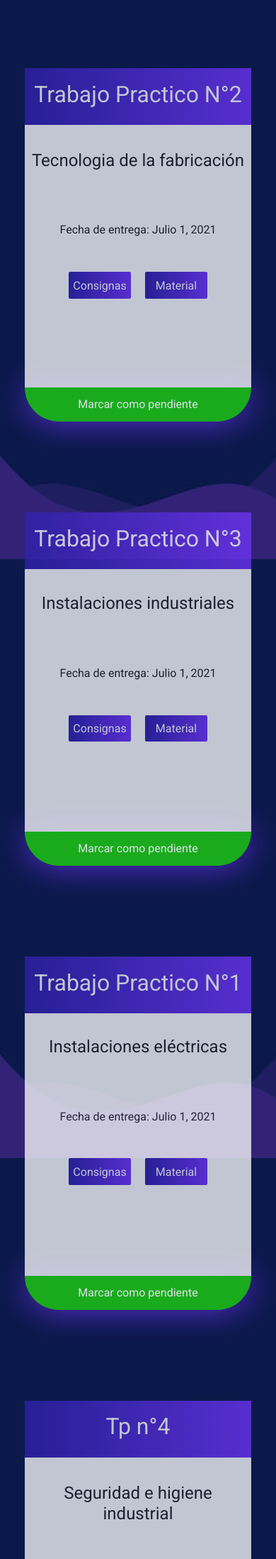
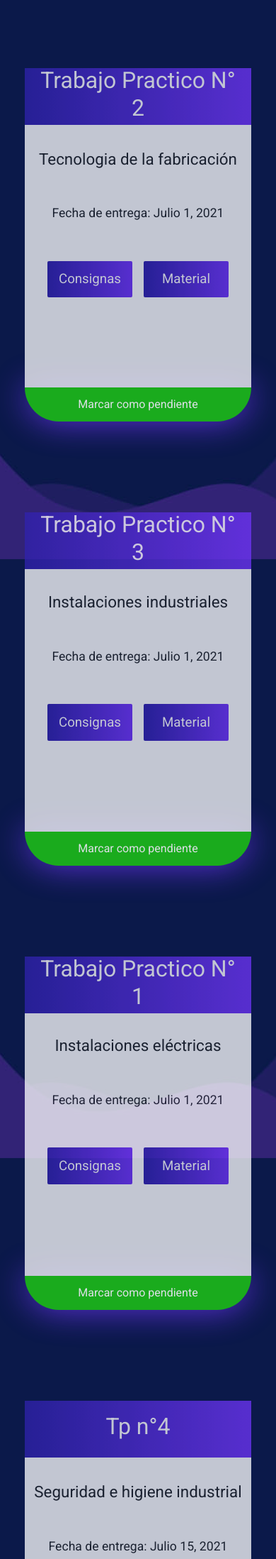
Before and after one commit to Franper02/Trabajos-Webapp, a Django app: page /finalizados in a window 390 px wide. Shown: the part 56-2253 px from the top of the page at 71% size. Run offline with Django 3.2, Linux system fonts and the light colour scheme; a user stored in the database is signed in; data comes from the database, SQL or seed files in the repository; both versions use the stored data as it was after the commit; parts of the project's set-up code (start-up, migrations or seed data) failed here and were passed over; some libraries are stand-ins or nearby versions.

Commit message:
post_save bug fixing, also fixing responsive problems

```diff
--- a/tareas/trabajos/models.py
+++ b/tareas/trabajos/models.py
@@ -54,13 +54,17 @@ class Tps(models.Model):
     material = models.URLField()
     consignas = models.URLField()
 
+    class Meta:
+        ordering = ('-fecha_entrega',)
+
     def __str__(self):
         return self.titulo
 
 
 def taskdone(sender, instance, **kwargs):
     for user in Usuario.objects.all():
-        Tpsterminados.objects.create(user=user, tps=Tps.objects.last())
+        if not Tpsterminados.objects.filter(user=user, tps=Tps.objects.last()):
+            Tpsterminados.objects.create(user=user, tps=Tps.objects.last())
 
 
 post_save.connect(taskdone, sender=Tps)
--- a/tareas/trabajos/static/usuario/index.css
+++ b/tareas/trabajos/static/usuario/index.css
@@ -100,8 +100,8 @@ body {
   flex-direction: column;
   flex-wrap: wrap;
   align-content: center;
-  min-width: 33%;
-  aspect-ratio: 1/1.1;
+  width: 31%;
+  aspect-ratio: 1/1.3;
   margin-bottom: 0px !important;
   text-align: center;
   transition: all 0.2s ease-in-out;
@@ -167,7 +167,6 @@ body {
   background: linear-gradient(to right, #3123af, #7236fb);
   width: 100%;
   min-height: 15%;
-  height: 20%;
   flex-shrink: 0;
 }
 
@@ -175,6 +174,7 @@ body {
   word-break: break-all;
   vertical-align: middle;
   font-size: 2em;
+  padding: 0 5%;
 }
 
 .materia h3 {
@@ -239,7 +239,13 @@ body {
   }
   .tarjeta-wrapper {
     align-items: center;
+    width: 100%;
     aspect-ratio: 1/1.4;
+  }
+
+  .entrega,
+  .botones {
+    padding: 0 0;
   }
 
   .title {
@@ -252,20 +258,22 @@ body {
   }
 
   .materia h3 {
-    font-size: 1.5rem;
+    font-size: 140%;
     height: 100%;
   }
   .entrega h3 {
-    font-size: 1rem;
-    margin-top: 1.5rem;
+    font-size: 110%;
+    margin-top: 1rem;
   }
 
-  .boton {
-    width: 5.5rem;
+  .botones {
+    display: flex;
+    width: 80%;
+    padding-top: 10%;
   }
 
   .boton a {
-    font-size: 1rem;
+    font-size: 117%;
   }
 
   #boton1 {
--- a/tareas/trabajos/views.py
+++ b/tareas/trabajos/views.py
@@ -10,8 +10,6 @@ from django.utils import timezone
 import datetime
 
 from .models import Tpsterminados, Usuario, Tps
-
-# Create your views here.
 
 
 def index(request):
@@ -35,7 +33,7 @@ def index(request):
         elif request.method == 'POST':
             trabajoid = request.POST['id']
             Tpsterminados.objects.filter(id=trabajoid).update(status=False)
-            return HttpResponseRedirect(reverse('acc:finalizados'))
+            return HttpResponseRedirect(reverse('acc:index'))
 
     else:
         return HttpResponseRedirect(reverse('acc:login'))
```
Also changed, not shown: tareas/db.sqlite3, tareas/trabajos/migrations/0003_alter_tps_options.py (added).
